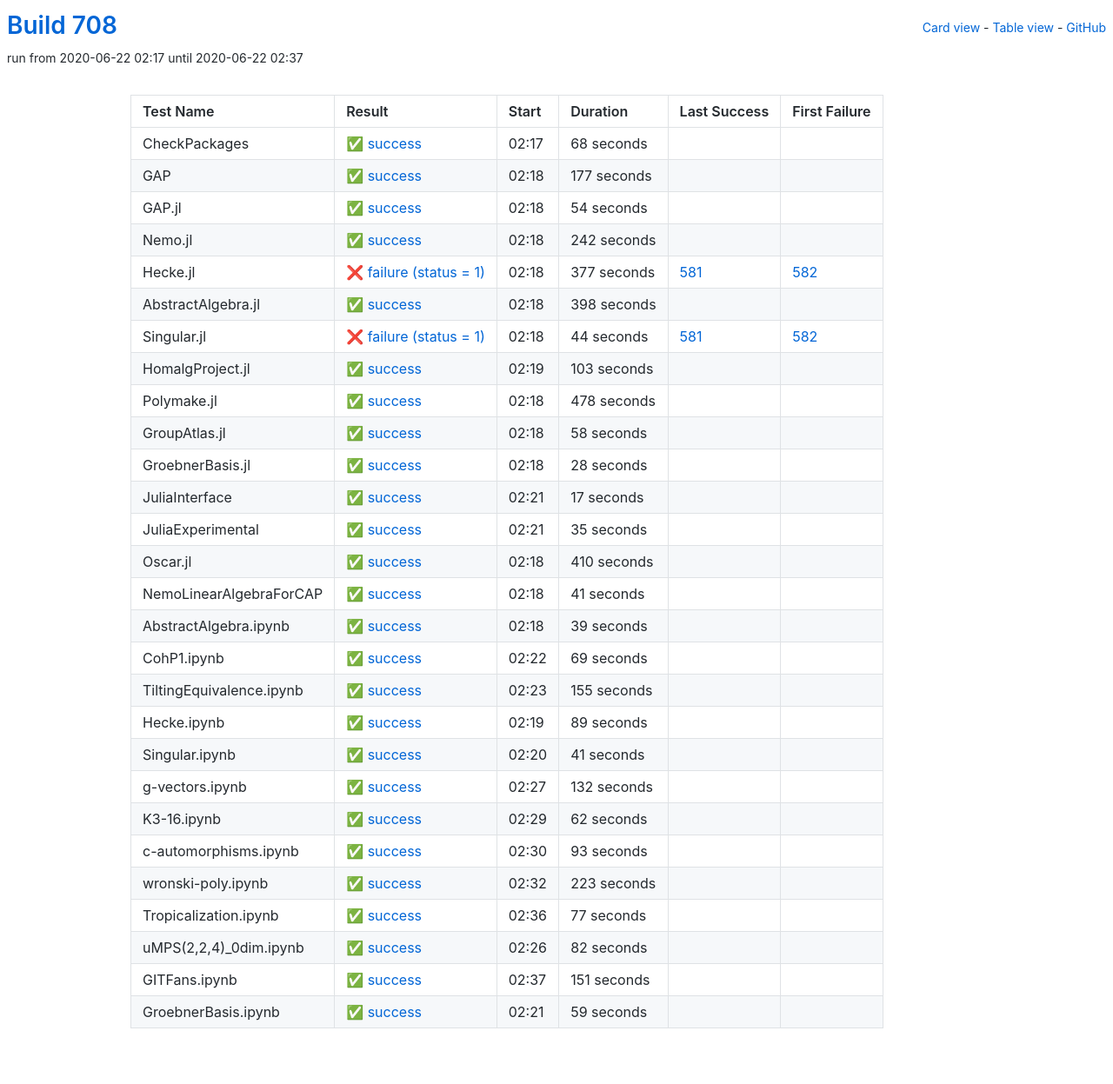
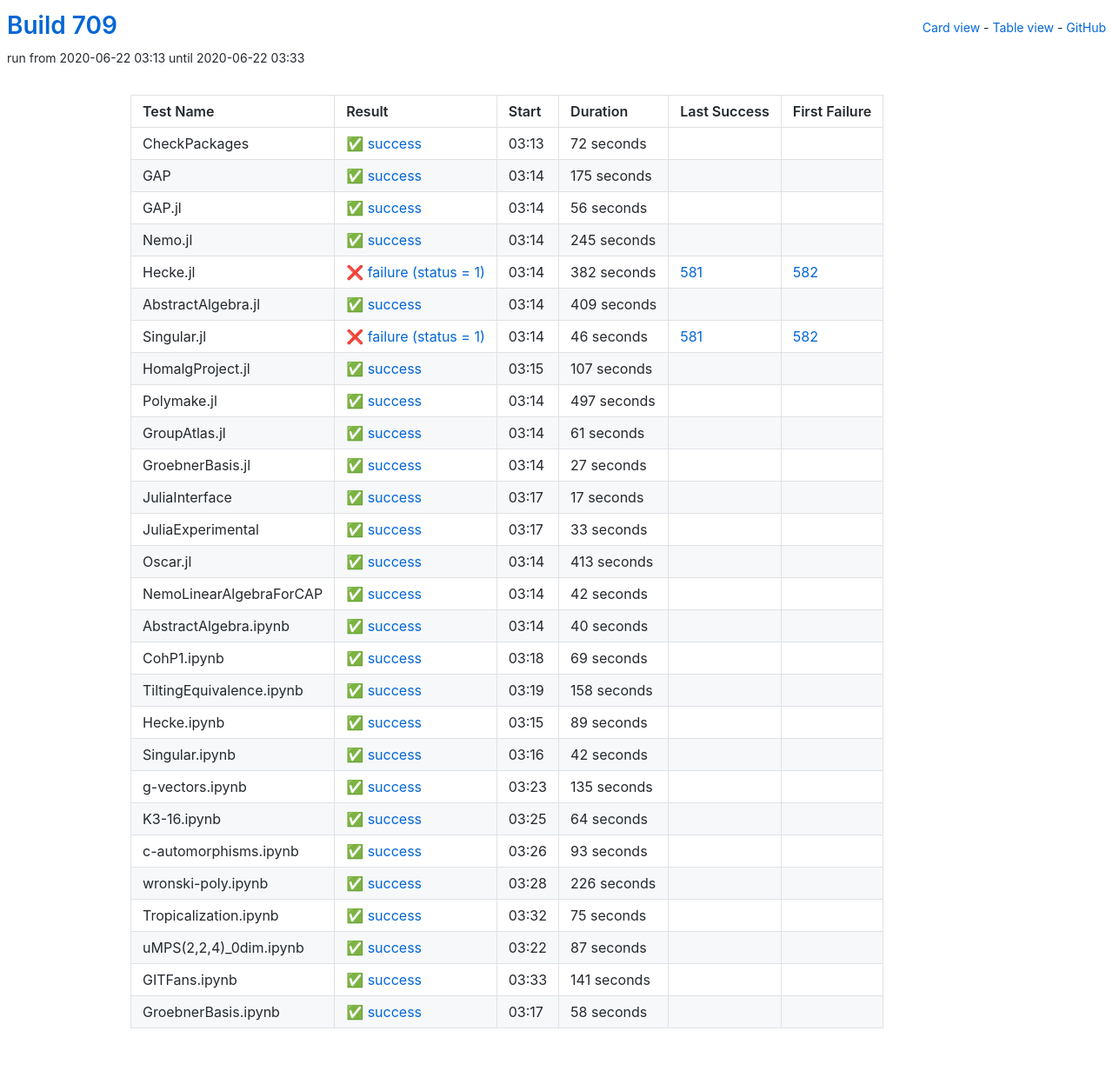
Before and after one commit to oscar-system/oscar-ci-status-1.4, a Jekyll site: the page built from table.html, in a window 1280 px wide. Shown: the whole page at 87% size. Built offline with Jekyll 4.4.1, drawn with Linux system fonts in a browser that asks for light colours.

Commit message:
Build #709

```diff
--- a/_data/ci.yml
+++ b/_data/ci.yml
@@ -1,6 +1,6 @@
 ---
-build: 708
-build_url: https://oscarci.mathematik.uni-kl.de/job/oscar-julia-1.4/708/
+build: 709
+build_url: https://oscarci.mathematik.uni-kl.de/job/oscar-julia-1.4/709/
 job: oscar-julia-1.4
 organization: oscar-system
 repo: oscar-ci-status-1.4
@@ -8,140 +8,140 @@ repourl: https://github.com/oscar-system/oscar-ci-status-1.4
 tests:
 - name: CheckPackages
   id: checkpackages
-  log: https://oscarci.mathematik.uni-kl.de/job/oscar-julia-1.4/708/artifact/logs/build-708/CheckPackages.log
-  start: 2020-06-22 02:17
+  log: https://oscarci.mathematik.uni-kl.de/job/oscar-julia-1.4/709/artifact/logs/build-709/CheckPackages.log
+  start: 2020-06-22 03:13
   success: true
   exitcode: 0
   status: success
-  duration: 68
+  duration: 72
   last_success: false
   last_success_url:
   first_failure: false
   first_failure_url:
 - name: GAP
   id: gap
-  log: https://oscarci.mathematik.uni-kl.de/job/oscar-julia-1.4/708/artifact/logs/build-708/GAP.log
-  start: 2020-06-22 02:18
+  log: https://oscarci.mathematik.uni-kl.de/job/oscar-julia-1.4/709/artifact/logs/build-709/GAP.log
+  start: 2020-06-22 03:14
   success: true
   exitcode: 0
   status: success
-  duration: 177
+  duration: 175
   last_success: false
   last_success_url:
   first_failure: false
   first_failure_url:
 - name: GAP.jl
   id: gap-jl
-  log: https://oscarci.mathematik.uni-kl.de/job/oscar-julia-1.4/708/artifact/logs/build-708/GAP.jl.log
-  start: 2020-06-22 02:18
+  log: https://oscarci.mathematik.uni-kl.de/job/oscar-julia-1.4/709/artifact/logs/build-709/GAP.jl.log
+  start: 2020-06-22 03:14
   success: true
   exitcode: 0
   status: success
-  duration: 54
+  duration: 56
   last_success: false
   last_success_url:
   first_failure: false
   first_failure_url:
 - name: Nemo.jl
   id: nemo-jl
-  log: https://oscarci.mathematik.uni-kl.de/job/oscar-julia-1.4/708/artifact/logs/build-708/Nemo.jl.log
-  start: 2020-06-22 02:18
+  log: https://oscarci.mathematik.uni-kl.de/job/oscar-julia-1.4/709/artifact/logs/build-709/Nemo.jl.log
+  start: 2020-06-22 03:14
   success: true
   exitcode: 0
   status: success
-  duration: 242
+  duration: 245
   last_success: false
   last_success_url:
   first_failure: false
   first_failure_url:
 - name: Hecke.jl
   id: hecke-jl
-  log: https://oscarci.mathematik.uni-kl.de/job/oscar-julia-1.4/708/artifact/logs/build-708/Hecke.jl.log
-  start: 2020-06-22 02:18
+  log: https://oscarci.mathematik.uni-kl.de/job/oscar-julia-1.4/709/artifact/logs/build-709/Hecke.jl.log
+  start: 2020-06-22 03:14
   success: false
   exitcode: 1
   status: failure
-  duration: 377
+  duration: 382
   last_success: 581
   last_success_url: https://oscarci.mathematik.uni-kl.de/job/oscar-julia-1.4/581/
   first_failure: 582
   first_failure_url: https://oscarci.mathematik.uni-kl.de/job/oscar-julia-1.4/582/
 - name: AbstractAlgebra.jl
   id: abstractalgebra-jl
-  log: https://oscarci.mathematik.uni-kl.de/job/oscar-julia-1.4/708/artifact/logs/build-708/AbstractAlgebra.jl.log
-  start: 2020-06-22 02:18
+  log: https://oscarci.mathematik.uni-kl.de/job/oscar-julia-1.4/709/artifact/logs/build-709/AbstractAlgebra.jl.log
+  start: 2020-06-22 03:14
   success: true
   exitcode: 0
   status: success
-  duration: 398
+  duration: 409
   last_success: false
   last_success_url:
   first_failure: false
   first_failure_url:
 - name: Singular.jl
   id: singular-jl
-  log: https://oscarci.mathematik.uni-kl.de/job/oscar-julia-1.4/708/artifact/logs/build-708/Singular.jl.log
-  start: 2020-06-22 02:18
+  log: https://oscarci.mathematik.uni-kl.de/job/oscar-julia-1.4/709/artifact/logs/build-709/Singular.jl.log
+  start: 2020-06-22 03:14
   success: false
   exitcode: 1
   status: failure
-  duration: 44
+  duration: 46
   last_success: 581
   last_success_url: https://oscarci.mathematik.uni-kl.de/job/oscar-julia-1.4/581/
   first_failure: 582
   first_failure_url: https://oscarci.mathematik.uni-kl.de/job/oscar-julia-1.4/582/
 - name: HomalgProject.jl
   id: homalgproject-jl
-  log: https://oscarci.mathematik.uni-kl.de/job/oscar-julia-1.4/708/artifact/logs/build-708/HomalgProject.jl.log
-  start: 2020-06-22 02:19
+  log: https://oscarci.mathematik.uni-kl.de/job/oscar-julia-1.4/709/artifact/logs/build-709/HomalgProject.jl.log
+  start: 2020-06-22 03:15
   success: true
   exitcode: 0
   status: success
-  duration: 103
+  duration: 107
   last_success: false
   last_success_url:
   first_failure: false
   first_failure_url:
 - name: Polymake.jl
   id: polymake-jl
-  log: https://oscarci.mathematik.uni-kl.de/job/oscar-julia-1.4/708/artifact/logs/build-708/Polymake.jl.log
-  start: 2020-06-22 02:18
+  log: https://oscarci.mathematik.uni-kl.de/job/oscar-julia-1.4/709/artifact/logs/build-709/Polymake.jl.log
+  start: 2020-06-22 03:14
   success: true
   exitcode: 0
   status: success
-  duration: 478
+  duration: 497
   last_success: false
   last_success_url:
   first_failure: false
   first_failure_url:
 - name: GroupAtlas.jl
   id: groupatlas-jl
-  log: https://oscarci.mathematik.uni-kl.de/job/oscar-julia-1.4/708/artifact/logs/build-708/GroupAtlas.jl.log
-  start: 2020-06-22 02:18
+  log: https://oscarci.mathematik.uni-kl.de/job/oscar-julia-1.4/709/artifact/logs/build-709/GroupAtlas.jl.log
+  start: 2020-06-22 03:14
   success: true
   exitcode: 0
   status: success
-  duration: 58
+  duration: 61
   last_success: false
   last_success_url:
   first_failure: false
   first_failure_url:
 - name: GroebnerBasis.jl
   id: groebnerbasis-jl
-  log: https://oscarci.mathematik.uni-kl.de/job/oscar-julia-1.4/708/artifact/logs/build-708/GroebnerBasis.jl.log
-  start: 2020-06-22 02:18
+  log: https://oscarci.mathematik.uni-kl.de/job/oscar-julia-1.4/709/artifact/logs/build-709/GroebnerBasis.jl.log
+  start: 2020-06-22 03:14
   success: true
   exitcode: 0
   status: success
-  duration: 28
+  duration: 27
   last_success: false
   last_success_url:
   first_failure: false
   first_failure_url:
 - name: JuliaInterface
   id: juliainterface
-  log: https://oscarci.mathematik.uni-kl.de/job/oscar-julia-1.4/708/artifact/logs/build-708/JuliaInterface.log
-  start: 2020-06-22 02:21
+  log: https://oscarci.mathematik.uni-kl.de/job/oscar-julia-1.4/709/artifact/logs/build-709/JuliaInterface.log
+  start: 2020-06-22 03:17
   success: true
   exitcode: 0
   status: success
@@ -152,56 +152,56 @@ tests:
   first_failure_url:
 - name: JuliaExperimental
   id: juliaexperimental
-  log: https://oscarci.mathematik.uni-kl.de/job/oscar-julia-1.4/708/artifact/logs/build-708/JuliaExperimental.log
-  start: 2020-06-22 02:21
+  log: https://oscarci.mathematik.uni-kl.de/job/oscar-julia-1.4/709/artifact/logs/build-709/JuliaExperimental.log
+  start: 2020-06-22 03:17
   success: true
   exitcode: 0
   status: success
-  duration: 35
+  duration: 33
   last_success: false
   last_success_url:
   first_failure: false
   first_failure_url:
 - name: Oscar.jl
   id: oscar-jl
-  log: https://oscarci.mathematik.uni-kl.de/job/oscar-julia-1.4/708/artifact/logs/build-708/Oscar.jl.log
-  start: 2020-06-22 02:18
+  log: https://oscarci.mathematik.uni-kl.de/job/oscar-julia-1.4/709/artifact/logs/build-709/Oscar.jl.log
+  start: 2020-06-22 03:14
   success: true
   exitcode: 0
   status: success
-  duration: 410
+  duration: 413
   last_success: false
   last_success_url:
   first_failure: false
   first_failure_url:
 - name: NemoLinearAlgebraForCAP
   id: nemolinearalgebraforcap
-  log: https://oscarci.mathematik.uni-kl.de/job/oscar-julia-1.4/708/artifact/logs/build-708/NemoLinearAlgebraForCAP.log
-  start: 2020-06-22 02:18
+  log: https://oscarci.mathematik.uni-kl.de/job/oscar-julia-1.4/709/artifact/logs/build-709/NemoLinearAlgebraForCAP.log
+  start: 2020-06-22 03:14
   success: true
   exitcode: 0
   status: success
-  duration: 41
+  duration: 42
   last_success: false
   last_success_url:
   first_failure: false
   first_failure_url:
 - name: AbstractAlgebra.ipynb
   id: abstractalgebra-ipynb
-  log: https://oscarci.mathematik.uni-kl.de/job/oscar-julia-1.4/708/artifact/logs/build-708/AbstractAlgebra.ipynb.log
-  start: 2020-06-22 02:18
+  log: https://oscarci.mathematik.uni-kl.de/job/oscar-julia-1.4/709/artifact/logs/build-709/AbstractAlgebra.ipynb.log
+  start: 2020-06-22 03:14
   success: true
   exitcode: 0
   status: success
-  duration: 39
+  duration: 40
   last_success: false
   last_success_url:
   first_failure: false
   first_failure_url:
 - name: CohP1.ipynb
   id: cohp1-ipynb
-  log: https://oscarci.mathematik.uni-kl.de/job/oscar-julia-1.4/708/artifact/logs/build-708/CohP1.ipynb.log
-  start: 2020-06-22 02:22
+  log: https://oscarci.mathematik.uni-kl.de/job/oscar-julia-1.4/709/artifact/logs/build-709/CohP1.ipynb.log
+  start: 2020-06-22 03:18
   success: true
   exitcode: 0
   status: success
@@ -212,20 +212,20 @@ tests:
   first_failure_url:
 - name: TiltingEquivalence.ipynb
   id: tiltingequivalence-ipynb
-  log: https://oscarci.mathematik.uni-kl.de/job/oscar-julia-1.4/708/artifact/logs/build-708/TiltingEquivalence.ipynb.log
-  start: 2020-06-22 02:23
+  log: https://oscarci.mathematik.uni-kl.de/job/oscar-julia-1.4/709/artifact/logs/build-709/TiltingEquivalence.ipynb.log
+  start: 2020-06-22 03:19
   success: true
   exitcode: 0
   status: success
-  duration: 155
+  duration: 158
   last_success: false
   last_success_url:
   first_failure: false
   first_failure_url:
 - name: Hecke.ipynb
   id: hecke-ipynb
-  log: https://oscarci.mathematik.uni-kl.de/job/oscar-julia-1.4/708/artifact/logs/build-708/Hecke.ipynb.log
-  start: 2020-06-22 02:19
+  log: https://oscarci.mathematik.uni-kl.de/job/oscar-julia-1.4/709/artifact/logs/build-709/Hecke.ipynb.log
+  start: 2020-06-22 03:15
   success: true
   exitcode: 0
   status: success
@@ -236,44 +236,44 @@ tests:
   first_failure_url:
 - name: Singular.ipynb
   id: singular-ipynb
-  log: https://oscarci.mathematik.uni-kl.de/job/oscar-julia-1.4/708/artifact/logs/build-708/Singular.ipynb.log
-  start: 2020-06-22 02:20
+  log: https://oscarci.mathematik.uni-kl.de/job/oscar-julia-1.4/709/artifact/logs/build-709/Singular.ipynb.log
+  start: 2020-06-22 03:16
   success: true
   exitcode: 0
   status: success
-  duration: 41
+  duration: 42
   last_success: false
   last_success_url:
   first_failure: false
   first_failure_url:
 - name: g-vectors.ipynb
   id: g-vectors-ipynb
-  log: https://oscarci.mathematik.uni-kl.de/job/oscar-julia-1.4/708/artifact/logs/build-708/g-vectors.ipynb.log
-  start: 2020-06-22 02:27
+  log: https://oscarci.mathematik.uni-kl.de/job/oscar-julia-1.4/709/artifact/logs/build-709/g-vectors.ipynb.log
+  start: 2020-06-22 03:23
   success: true
   exitcode: 0
   status: success
-  duration: 132
+  duration: 135
   last_success: false
   last_success_url:
   first_failure: false
   first_failure_url:
 - name: K3-16.ipynb
   id: k3-16-ipynb
-  log: https://oscarci.mathematik.uni-kl.de/job/oscar-julia-1.4/708/artifact/logs/build-708/K3-16.ipynb.log
-  start: 2020-06-22 02:29
+  log: https://oscarci.mathematik.uni-kl.de/job/oscar-julia-1.4/709/artifact/logs/build-709/K3-16.ipynb.log
+  start: 2020-06-22 03:25
   success: true
   exitcode: 0
   status: success
-  duration: 62
+  duration: 64
   last_success: false
   last_success_url:
   first_failure: false
   first_failure_url:
 - name: c-automorphisms.ipynb
   id: c-automorphisms-ipynb
-  log: https://oscarci.mathematik.uni-kl.de/job/oscar-julia-1.4/708/artifact/logs/build-708/c-automorphisms.ipynb.log
-  start: 2020-06-22 02:30
+  log: https://oscarci.mathematik.uni-kl.de/job/oscar-julia-1.4/709/artifact/logs/build-709/c-automorphisms.ipynb.log
+  start: 2020-06-22 03:26
   success: true
   exitcode: 0
   status: success
@@ -284,60 +284,60 @@ tests:
   first_failure_url:
 - name: wronski-poly.ipynb
   id: wronski-poly-ipynb
-  log: https://oscarci.mathematik.uni-kl.de/job/oscar-julia-1.4/708/artifact/logs/build-708/wronski-poly.ipynb.log
-  start: 2020-06-22 02:32
+  log: https://oscarci.mathematik.uni-kl.de/job/oscar-julia-1.4/709/artifact/logs/build-709/wronski-poly.ipynb.log
+  start: 2020-06-22 03:28
   success: true
   exitcode: 0
   status: success
-  duration: 223
+  duration: 226
   last_success: false
   last_success_url:
   first_failure: false
   first_failure_url:
 - name: Tropicalization.ipynb
   id: tropicalization-ipynb
-  log: https://oscarci.mathematik.uni-kl.de/job/oscar-julia-1.4/708/artifact/logs/build-708/Tropicalization.ipynb.log
-  start: 2020-06-22 02:36
+  log: https://oscarci.mathematik.uni-kl.de/job/oscar-julia-1.4/709/artifact/logs/build-709/Tropicalization.ipynb.log
+  start: 2020-06-22 03:32
   success: true
   exitcode: 0
   status: success
-  duration: 77
+  duration: 75
   last_success: false
   last_success_url:
   first_failure: false
   first_failure_url:
 - name: uMPS(2,2,4)_0dim.ipynb
   id: umps-2-2-4-0dim-ipynb
-  log: https://oscarci.mathematik.uni-kl.de/job/oscar-julia-1.4/708/artifact/logs/build-708/uMPS-2-2-4-_0dim.ipynb.log
-  start: 2020-06-22 02:26
+  log: https://oscarci.mathematik.uni-kl.de/job/oscar-julia-1.4/709/artifact/logs/build-709/uMPS-2-2-4-_0dim.ipynb.log
+  start: 2020-06-22 03:22
   success: true
   exitcode: 0
   status: success
-  duration: 82
+  duration: 87
   last_success: false
   last_success_url:
   first_failure: false
   first_failure_url:
 - name: GITFans.ipynb
   id: gitfans-ipynb
-  log: https://oscarci.mathematik.uni-kl.de/job/oscar-julia-1.4/708/artifact/logs/build-708/GITFans.ipynb.log
-  start: 2020-06-22 02:37
+  log: https://oscarci.mathematik.uni-kl.de/job/oscar-julia-1.4/709/artifact/logs/build-709/GITFans.ipynb.log
+  start: 2020-06-22 03:33
   success: true
   exitcode: 0
   status: success
-  duration: 151
+  duration: 141
   last_success: false
   last_success_url:
   first_failure: false
   first_failure_url:
 - name: GroebnerBasis.ipynb
   id: groebnerbasis-ipynb
-  log: https://oscarci.mathematik.uni-kl.de/job/oscar-julia-1.4/708/artifact/logs/build-708/GroebnerBasis.ipynb.log
-  start: 2020-06-22 02:21
+  log: https://oscarci.mathematik.uni-kl.de/job/oscar-julia-1.4/709/artifact/logs/build-709/GroebnerBasis.ipynb.log
+  start: 2020-06-22 03:17
   success: true
   exitcode: 0
   status: success
-  duration: 59
+  duration: 58
   last_success: false
   last_success_url:
   first_failure: false
```
Also changed, not shown: README.md.
